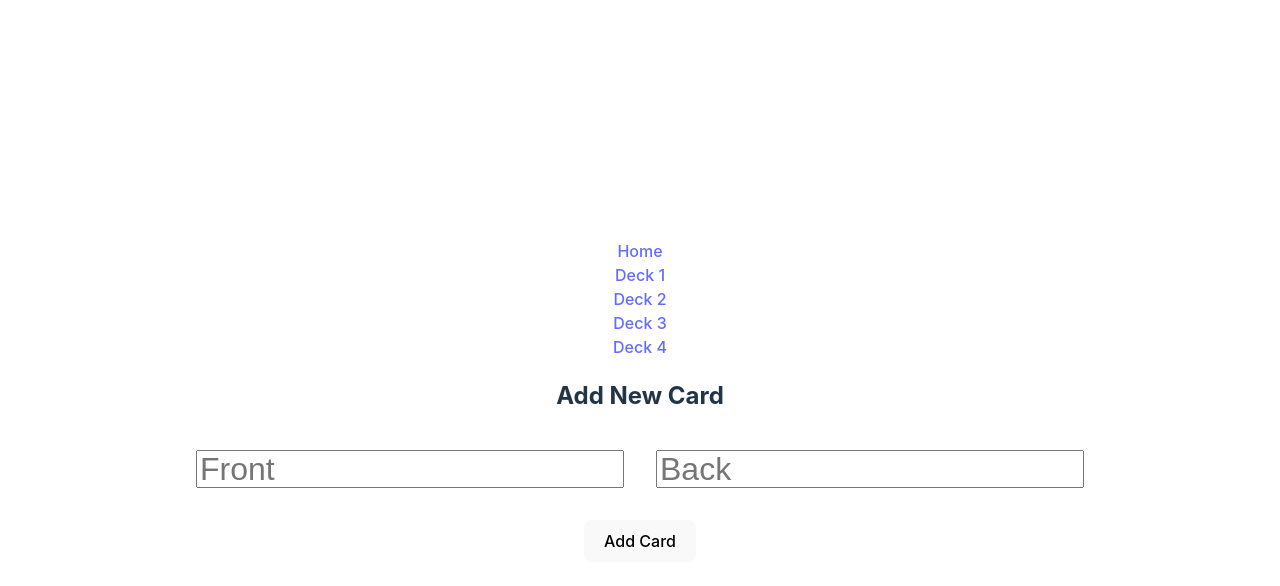
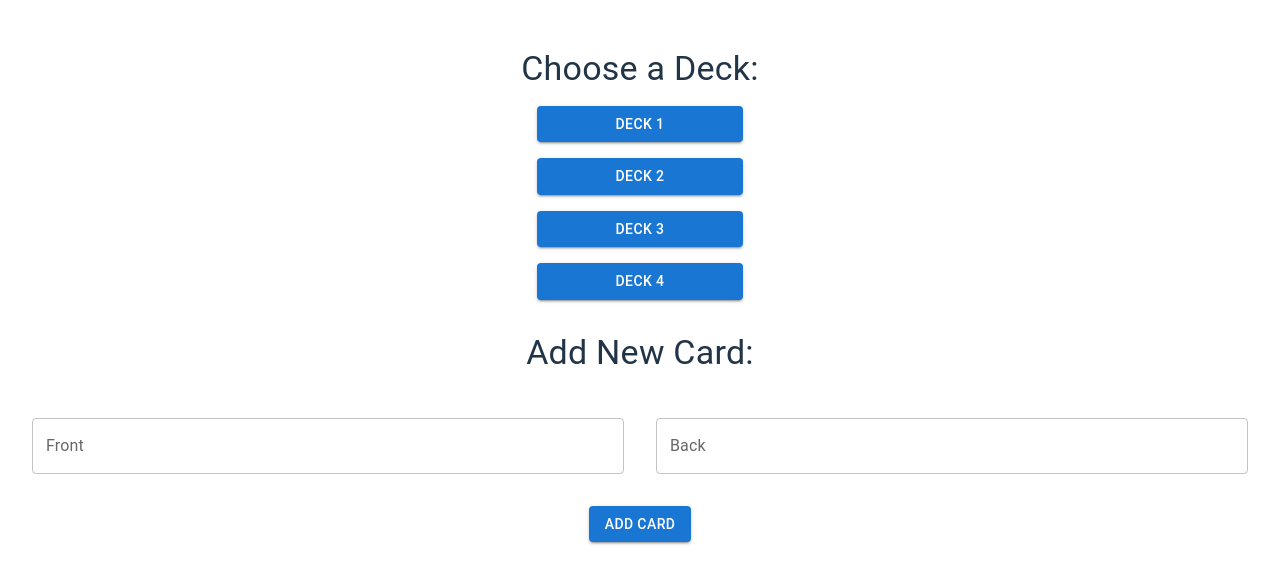
Before and after one commit to garciazapiain/flash-cards-app, a React (Vite) app: page / in a window 1280 px wide. Shown: the top 586 px of the page. Built offline with nearby package versions, Linux system fonts and the light colour scheme.

Commit message:
material ui added

```diff
--- a/package.json
+++ b/package.json
@@ -10,6 +10,11 @@
     "preview": "vite preview"
   },
   "dependencies": {
+    "@emotion/react": "^11.11.1",
+    "@emotion/styled": "^11.11.0",
+    "@mui/icons-material": "^5.0.0",
+    "@mui/material": "^5.0.0",
+    "@mui/styles": "^5.0.0",
     "firebase": "^10.4.0",
     "localforage": "^1.10.0",
     "match-sorter": "^6.3.1",
--- a/src/App.tsx
+++ b/src/App.tsx
@@ -2,17 +2,13 @@ import './App.css'
 import { Route, Routes } from 'react-router-dom'
 import Deck from './components/Deck'
 import Home from './components/Home'
-import Header from './components/Header'
 
 function App() {
   return (
-    <>
-    <Header/>
     <Routes>
       <Route path='/' element={<Home/>}/>
       <Route path="/deck/:id" element={<Deck />} /> {/* Render DeckView for /deck/:id */}
     </Routes>
-    </>
   )
 }
 
--- a/src/components/Deck/Review/Card.tsx
+++ b/src/components/Deck/Review/Card.tsx
@@ -1,3 +1,5 @@
+import React from "react";
+import { Button, Typography, Box } from "@mui/material";
 
 // Define the props for the CardReview component
 interface CardReviewProps {
@@ -5,21 +7,28 @@ interface CardReviewProps {
     front: string;
     back: string;
   } | null;
-  showFront:boolean;
+  showFront: boolean;
   setShowFront: React.Dispatch<React.SetStateAction<boolean>>;
 }
 
 function Card({ card, showFront, setShowFront }: CardReviewProps) {
-  console.log(showFront)
   // Ensure that card is not null before accessing its properties
-  const front = card && card.front;
-  const back = card && card.back;
+  const front = card?.front;
+  const back = card?.back;
 
   return (
-    <div>
-      <h1>{showFront ? front : back}</h1>
-      <button onClick={() => setShowFront(!showFront)}>Turn</button>
-    </div>
+    <Box margin={2}> {/* Adjust the margin value as needed */}
+      <Typography variant="h2">
+        {showFront ? front : back}
+      </Typography>
+      <Button
+        variant="contained"
+        color="primary"
+        onClick={() => setShowFront(!showFront)}
+      >
+        Turn
+      </Button>
+    </Box>
   );
 }
 
--- a/src/components/Deck/View/index.tsx
+++ b/src/components/Deck/View/index.tsx
@@ -1,29 +1,50 @@
 import { useContext } from "react";
 import { DeckContext } from "../index";
 import { CardData } from "../../types";
+import { Table, TableBody, TableCell, TableContainer, TableHead, TableRow, Paper } from "@mui/material";
+import { makeStyles } from "@mui/styles";
+
+const useStyles = makeStyles(() => ({
+  centerTable: {
+    display: "flex",
+    flexDirection: "column",
+    alignItems: "center",
+    justifyContent: "center",
+    minHeight: "100vh", // Center vertically within the viewport
+  },
+  tableHead: {
+    display: "flex",
+  },
+  tableCell: {
+    flex: 1, // Equal flex for both columns
+    width:"50%"
+  },
+}));
 
 function View(): JSX.Element {
   const { cards } = useContext(DeckContext) as { cards: CardData[] };
+  const classes = useStyles();
 
   return (
-    <div>
-      <h1>Deck View</h1>
-      <table className="card-table">
-        <thead>
-          <tr>
-            <th>Front</th>
-            <th>Back</th>
-          </tr>
-        </thead>
-        <tbody>
-          {cards.map((card) => (
-            <tr key={card.id}>
-              <td>{card.data.front}</td>
-              <td>{card.data.back}</td>
-            </tr>
-          ))}
-        </tbody>
-      </table>
+    <div className={classes.centerTable}>
+      <TableContainer component={Paper}>
+        <Table className={classes.centerTable} aria-label="Deck Table">
+          <TableHead className={classes.tableHead}>
+            <TableRow>
+              <TableCell className={classes.tableCell}>Front</TableCell>
+              <TableCell className={classes.tableCell}>Back</TableCell>
+            </TableRow>
+          </TableHead>
+          <TableBody>
+            {cards.map((card) => (
+              <TableRow key={card.id}>
+                <TableCell className={classes.tableCell}>{card.data.front}</TableCell>
+                <TableCell className={classes.tableCell}>{card.data.back}</TableCell>
+              </TableRow>
+            ))}
+          </TableBody>
+        </Table>
+      </TableContainer>
     </div>
   );
 }
--- a/src/components/Header/index.tsx
+++ b/src/components/Header/index.tsx
@@ -1,10 +1,40 @@
 import { Link } from "react-router-dom";
+import HomeIcon from "@mui/icons-material/Home";
+import { makeStyles } from "@mui/styles";
+import { Theme } from "@mui/material/styles"; // Import Theme type
+
+// Define styles for the Header component
+const useStyles = makeStyles((theme: Theme) => ({
+  header: {
+    color: theme.palette.primary.contrastText, // Customize the text color
+    padding: "10px", // Add padding as needed
+  },
+  nav: {
+    display: "flex",
+    alignItems: "center",
+  },
+  link: {
+    textDecoration: "none",
+    color: "inherit",
+    display: "flex",
+    alignItems: "center",
+  },
+  icon: {
+    marginRight: "8px",
+    height:"2rem",
+    width:"2rem"
+  },
+}));
 
 function Header() {
+  const classes = useStyles();
+
   return (
-    <header>
-      <nav>
-        <Link to="/">Home</Link>
+    <header className={classes.header}>
+      <nav className={classes.nav}>
+        <Link to="/" className={classes.link}>
+          <HomeIcon className={classes.icon} />
+        </Link>
       </nav>
     </header>
   );
--- a/src/components/Home/AddNewCard.tsx
+++ b/src/components/Home/AddNewCard.tsx
@@ -1,14 +1,15 @@
-import { useState } from "react";
-import { addNewCard } from "../../api";
+import { useState } from 'react';
+import { Button, TextField, Typography, Grid } from '@mui/material';
+import { addNewCard } from '../../api';
 
 function AddNewCard() {
-    const [front, setFront] = useState<string>("");
-    const [back, setBack] = useState<string>("");
+    const [front, setFront] = useState('');
+    const [back, setBack] = useState('');
 
     const handleAddCard = async () => {
         // Perform validation if needed
         if (!front || !back) {
-            alert("Please fill in both front and back fields.");
+            alert('Please fill in both front and back fields.');
             return;
         }
 
@@ -17,39 +18,47 @@ function AddNewCard() {
             await addNewCard(front, back);
 
             // Clear the form fields
-            setFront("");
-            setBack("");
+            setFront('');
+            setBack('');
 
             // Optionally, you can display a success message or navigate to another page
-            alert(`Card added successfully`);
+            alert('Card added successfully');
         } catch (error) {
-            console.error("Error adding card:", error);
+            console.error('Error adding card:', error);
         }
     };
 
     return (
-        <div>
-            <h2>Add New Card</h2>
-            <div>
-                <div style={{ display: "flex", margin: "1rem" }}>
-                    <input
-                        style={{ margin: "1rem", width:"50%", height: "2rem", fontSize: "2rem" }}
-                        type="text"
-                        placeholder="Front"
+        <Grid container spacing={4}>
+            <Grid item xs={12}>
+                <Typography variant="h4" gutterBottom>
+                    Add New Card:
+                </Typography>
+            </Grid>
+            <Grid item xs={6}>
+                <TextField
+                    label="Front"
+                    variant="outlined"
+                    fullWidth
                     value={front}
                     onChange={(e) => setFront(e.target.value)}
                 />
-                    <input
-                        style={{ margin: "1rem", width:"50%", height: "2rem", fontSize: "2rem" }}
-                        type="text"
-                        placeholder="Back"
+            </Grid>
+            <Grid item xs={6}>
+                <TextField
+                    label="Back"
+                    variant="outlined"
+                    fullWidth
                     value={back}
                     onChange={(e) => setBack(e.target.value)}
                 />
-                </div>
-                <button onClick={handleAddCard}>Add Card</button>
-            </div>
-        </div>
+            </Grid>
+            <Grid item xs={12}>
+                <Button variant="contained" color="primary" onClick={handleAddCard}>
+                    Add Card
+                </Button>
+            </Grid>
+        </Grid>
     );
 }
 
--- /dev/null
+++ b/src/components/Home/ChooseDeck.tsx
@@ -0,0 +1,60 @@
+import { Grid, Typography, Button } from '@mui/material';
+import { Link } from 'react-router-dom';
+
+function ChooseDeck() {
+    return (
+        <Grid container-column spacing={4} margin={2}>
+            <Grid item xs={12}>
+                <Typography variant="h4" gutterBottom>
+                    Choose a Deck:
+                </Typography>
+            </Grid>
+            <Grid item xs={12} margin={2}>
+                <Button
+                    variant="contained"
+                    color="primary"
+                    component={Link}
+                    to="/deck/1"
+                    fullWidth
+                >
+                    Deck 1
+                </Button>
+            </Grid>
+            <Grid item xs={12} margin={2}>
+                <Button
+                    variant="contained"
+                    color="primary"
+                    component={Link}
+                    to="/deck/2"
+                    fullWidth
+                >
+                    Deck 2
+                </Button>
+            </Grid>
+            <Grid item xs={12} margin={2}>
+                <Button
+                    variant="contained"
+                    color="primary"
+                    component={Link}
+                    to="/deck/3"
+                    fullWidth
+                >
+                    Deck 3
+                </Button>
+            </Grid>
+            <Grid item xs={12} margin={2}>
+                <Button
+                    variant="contained"
+                    color="primary"
+                    component={Link}
+                    to="/deck/4"
+                    fullWidth
+                >
+                    Deck 4
+                </Button>
+            </Grid>
+        </Grid>
+    );
+}
+
+export default ChooseDeck;
--- a/src/components/Home/index.tsx
+++ b/src/components/Home/index.tsx
@@ -1,27 +1,20 @@
-import { Link } from "react-router-dom"
-import AddNewCard from "./AddNewCard";
-
+import ChooseDeck from './ChooseDeck';
+import AddNewCard from './AddNewCard';
 
 function Home() {
-    return (
-        <>
-            <div>
-                <div>
-                    <Link to={`/deck/${1}`}>Deck 1</Link>
-                </div>
-                <div>
-                    <Link to={`/deck/${2}`}>Deck 2</Link>
-                </div>
-                <div>
-                    <Link to={`/deck/${3}`}>Deck 3</Link>
-                </div>
-                <div>
-                    <Link to={`/deck/${4}`}>Deck 4</Link>
-                </div>
-            </div>
-            <AddNewCard />
-        </>
-    );
+  return (
+    <div
+      style={{
+        display: 'flex',
+        flexDirection: 'column',
+        alignItems: 'center',
+        justifyContent: 'center',
+      }}
+    >
+      <ChooseDeck />
+      <AddNewCard />
+    </div>
+  );
 }
 
 export default Home;
--- a/src/index.css
+++ b/src/index.css
@@ -25,10 +25,10 @@ a:hover {
 
 body {
   margin: 0;
-  display: flex;
+  /* display: flex;
   place-items: center;
   min-width: 320px;
-  min-height: 100vh;
+  min-height: 100vh; */
 }
 
 h1 {
--- a/src/main.tsx
+++ b/src/main.tsx
@@ -2,9 +2,14 @@ import ReactDOM from 'react-dom/client'
 import App from './App.tsx'
 import './index.css'
 import { BrowserRouter } from 'react-router-dom'
+import { ThemeProvider, createTheme } from '@mui/material';
+
+const theme = createTheme();
 
 ReactDOM.createRoot(document.getElementById('root')!).render(
   <BrowserRouter>
-    <App />
+    <ThemeProvider theme={theme}>
+      <App />
+    </ThemeProvider>
   </BrowserRouter>,
 )
```
Also changed, not shown: src/components/Deck/Review/index.tsx (+44 -17 lines), src/components/Deck/index.tsx (+37 -10 lines), 1 other file (tests, documents, lock files or other folders). Lines whose indentation alone changed are shown as unchanged.
